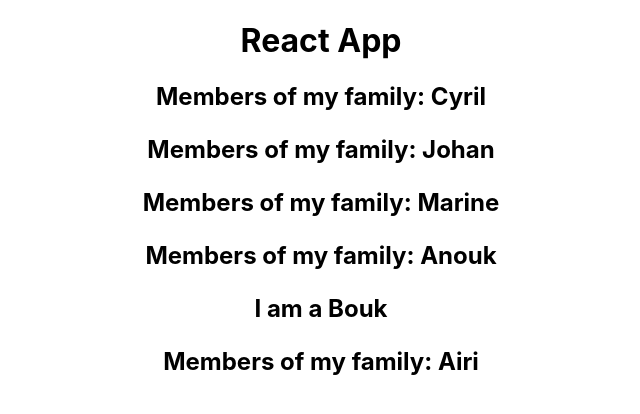
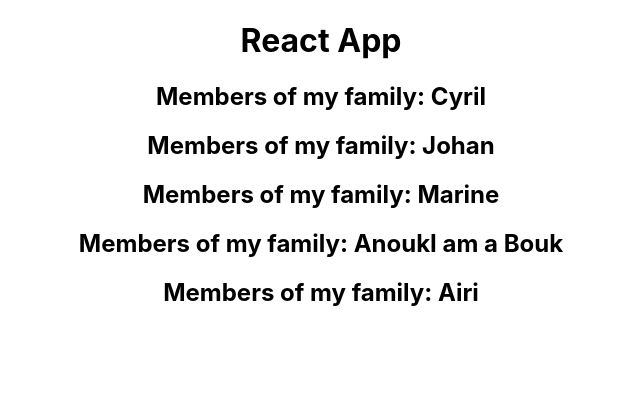
Before and after one commit to Plorrain/react-course-project, a React (Create React App) app: page / in a window 1280 px wide. Shown: the top 414 px of the page, without its empty margins (319-959 px from the left). Built offline with nearby package versions, Linux system fonts and the light colour scheme.

Commit message:
debugged an error in the console by changing <p> to <span> for the child props

```diff
--- a/src/App.js
+++ b/src/App.js
@@ -10,7 +10,7 @@ function App() {
       <Member name= 'Johan'/>
       <Member name= 'Marine'/>
       <Member name= 'Anouk'>
-        <p>I am a Bouk</p>
+        <span>I am a Bouk</span>
       </Member>
       <Member name= 'Airi'/>
     </div>
--- a/src/components/Member.js
+++ b/src/components/Member.js
@@ -5,7 +5,7 @@ const Member = ({ name, children }) => {
     <Fragment>
       <h2>
         Members of my family: {name}
-        <p>{children}</p>
+        { children ? <span>{children}</span> : <Fragment /> }
       </h2>
     </Fragment>
   )
```
Also changed, not shown: src/index.js (+16 -0 lines).
